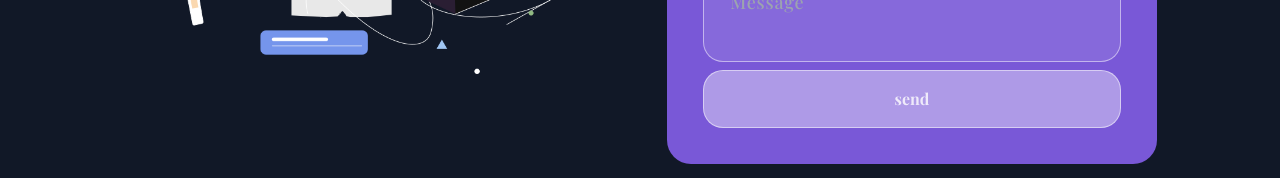
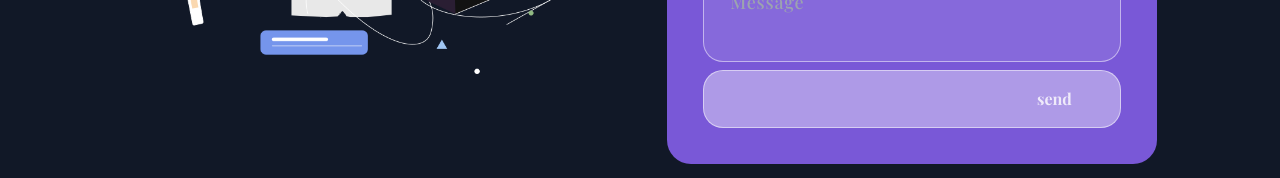
Before and after one commit to jorgeProgramaEn5/next-portfolio, a Next.js app: page / in a window 1280 px wide. Shown: the part 2355-2533 px from the top of the page. Built offline with nearby package versions, Linux system fonts and the light colour scheme; a web font is replaced by a local one.

Commit message:
change contact

```diff
--- a/src/Components/ContactEmailjs.jsx
+++ b/src/Components/ContactEmailjs.jsx
@@ -68,8 +68,8 @@ export function ContactEmailjs() {
 
                         <div className='flex flex-col px-3 py-1 items-start'>
                             <textarea className='focus:opacity-90 focus:bg-white focus:text-[#121212] w-[100%] text-white font-medium text-[14px] md:text-[18px] tracking-[0.8px] bg-white bg-opacity-10 border border-solid rounded-[20px] border-opacity-50 border-white py-[10px] md:py-[18px] px-[18px] md:px-[26px] transition-all duration-[0.5s] ease-in-out' style={{ resize: "none" }} name="message" row="6" placeholder='Message' required></textarea>
-                            <input type="submit" value={buttonText} className={`${buttonTextDesable} font-bold text-[#ffffffcb] text-center hover:text-black bg-white  bg-opacity-40 hover:opacity-90 hover:bg-white border border-solid border-opacity-50 rounded-[20px] border-white mt-2 py-4 px-[48px] cursor-pointer w-full`} onClick={()=>setButtonText("Sending...")}/>
-                            <input type="submit" value={buttonText} className={`${buttonTextEnable} font-bold text-[#ffffffcb] text-center hover:text-black bg-white  bg-opacity-10 hover:opacity-90 hover:bg-white border border-solid rounded-[20px] border-opacity-50 border-white mt-2 py-4 cursor-not-allowed w-full`} disabled/>
+                            <input type="submit" value={buttonText} className={`${buttonTextDesable} font-bold text-[#ffffffcb] text-right hover:text-black bg-white  bg-opacity-40 hover:opacity-90 hover:bg-white border border-solid border-opacity-50 rounded-[20px] border-white mt-2 py-4 px-[48px] cursor-pointer w-full justify-center`} onClick={()=>setButtonText("Sending...")}/>
+                            <input type="submit" value={buttonText} className={`${buttonTextEnable} font-bold text-[#ffffffcb] text-center hover:text-black bg-white  bg-opacity-10 hover:opacity-90 hover:bg-white border border-solid rounded-[20px] border-opacity-50 border-white mt-2 py-4 cursor-not-allowed w-full `} disabled/>
                         </div>
                       </div>
                   </form>
```
